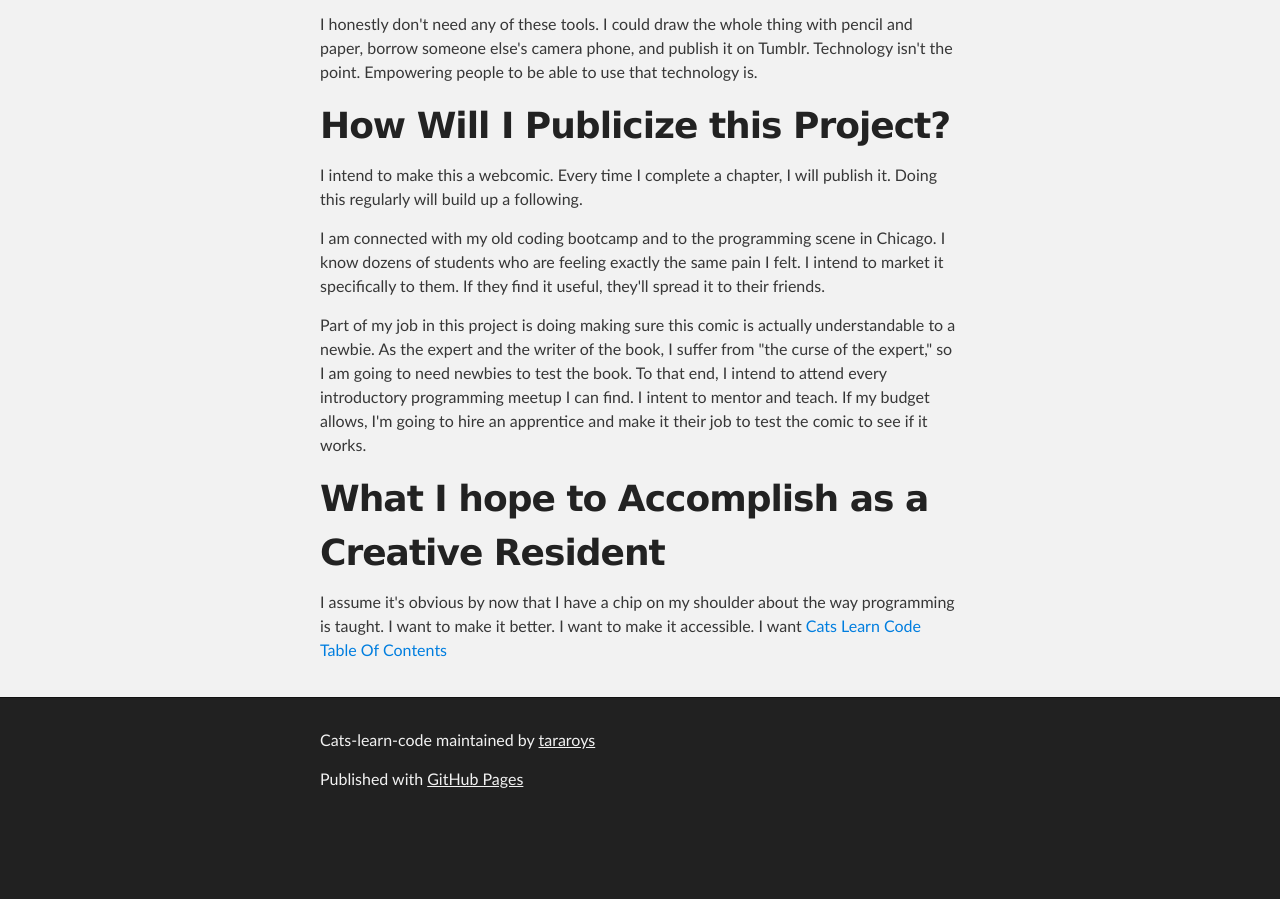
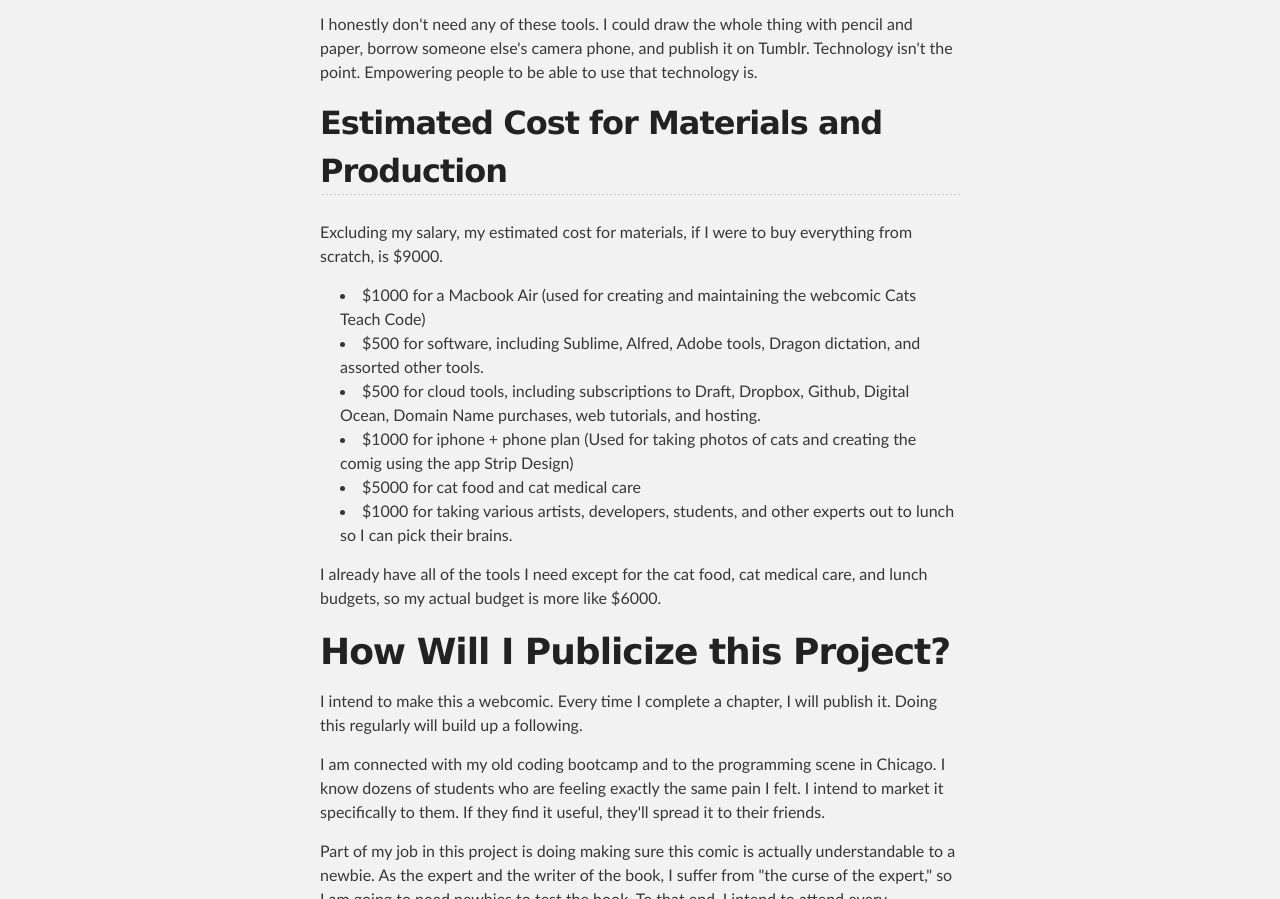
Before and after one commit to tararoys/Cats-Learn-Code, a plain HTML site: page Ch/CreativeResidency.html in a window 1280 px wide. Shown: the part 5563-6462 px from the top of the page. Before the commit the page ends 6389 px from the top, so only its background shows below. Drawn offline with Linux system fonts and the light colour scheme.

Commit message:
Update CreativeResidency.html

```diff
--- a/Ch/CreativeResidency.html
+++ b/Ch/CreativeResidency.html
@@ -83,6 +83,21 @@
 
 <p>I honestly don't need any of these tools.  I could draw the whole thing with pencil and paper, borrow someone else's camera phone, and publish it on Tumblr.  Technology isn't the point. Empowering people to be able to use that technology is. </p>
 
+<h2> Estimated Cost for Materials and Production </h2>
+
+<p></p>Excluding my salary, my estimated cost for materials, if I were to buy everything from scratch, is $9000.</p>
+
+<ul>
+  <li>$1000 for a Macbook Air (used for creating and maintaining the webcomic Cats Teach Code)</li>
+  <li> $500 for software, including Sublime, Alfred, Adobe tools, Dragon dictation, and assorted other tools.</li>
+  <li> $500 for cloud tools, including subscriptions to Draft, Dropbox, Github, Digital Ocean, Domain Name purchases, web tutorials, and hosting. </li>
+  <li> $1000 for iphone + phone plan (Used for taking photos of cats and creating the comig using the app Strip Design)</li>
+  <li> $5000 for cat food and cat medical care</li>
+  <li> $1000 for taking various artists, developers, students, and other experts out to lunch so I can pick their brains. </li> </ul>
+
+<p> I already have all of the tools I need except for the cat food, cat medical care, and lunch budgets,  so my actual budget is more like $6000. </p>
+</ul>
+
 <h1>How Will I Publicize this Project?</h1>
 
 <p> I intend to make this a webcomic.  Every time I complete a chapter, I will publish it.  Doing this regularly will build up a following. </p>
```
